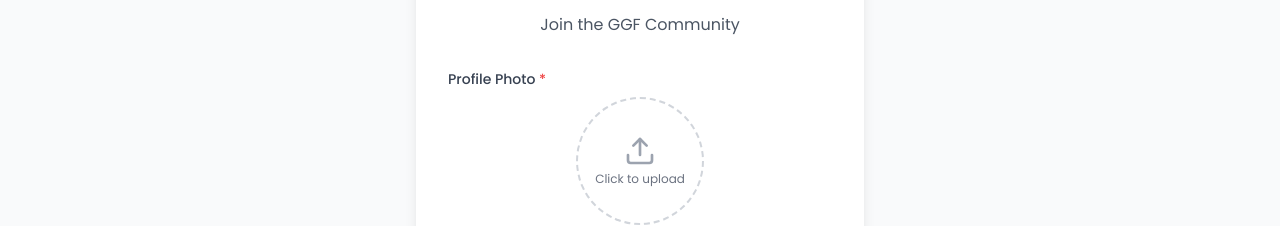
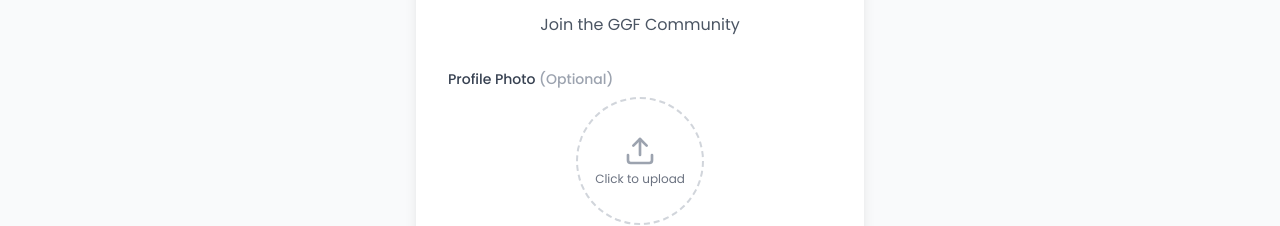
Before and after one commit to VinaySavla/ggf-website, a Next.js app: page /register in a window 1280 px wide. Shown: the part 206-432 px from the top of the page. Built offline with nearby package versions, Linux system fonts and the light colour scheme; no server answers.

Commit message:
photo optional

```diff
--- a/app/(public)/register/page.js
+++ b/app/(public)/register/page.js
@@ -75,11 +75,6 @@ export default function RegisterPage() {
   const handleSubmit = async (e) => {
     e.preventDefault();
 
-    if (!formData.photo) {
-      toast.error("Profile photo is required");
-      return;
-    }
-
     if (!formData.gender) {
       toast.error("Please select your gender");
       return;
@@ -138,7 +133,7 @@ export default function RegisterPage() {
             {/* Profile Photo Upload */}
             <div>
               <label className="block text-sm font-medium text-gray-700 mb-2">
-                Profile Photo <span className="text-red-500">*</span>
+                Profile Photo <span className="text-gray-400">(Optional)</span>
               </label>
               <div className="flex items-center justify-center">
                 {formData.photo ? (
```
